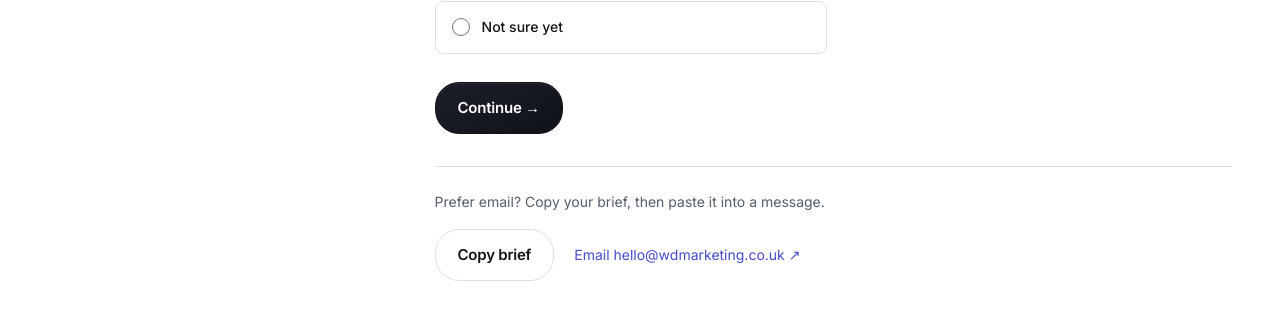
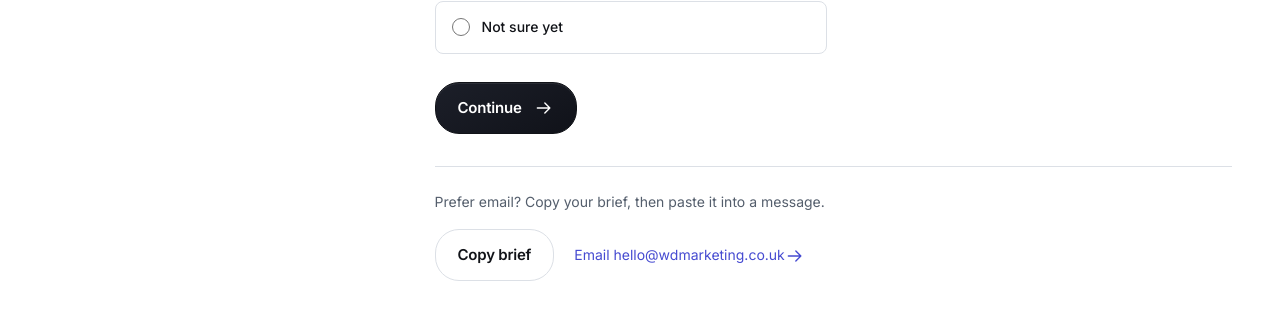
Before and after one commit to waeldaas192/wd-marketing, a Next.js app: page /contact in a window 1280 px wide. Shown: the part 1056-1373 px from the top of the page. Built offline with nearby package versions, Linux system fonts and the light colour scheme.

Commit message:
ui: animate form submission with SVG rocket

```diff
--- a/src/components/ui/ContactForm.tsx
+++ b/src/components/ui/ContactForm.tsx
@@ -3,6 +3,7 @@ import Link from "next/link";
 import { useEffect, useRef, useState, type FormEvent } from "react";
 import { contactBudgets, contactServices, emptyBrief, validateBrief, type Brief, type BriefErrors } from "@/lib/contact-validation";
 import { SecurityCheck } from "./SecurityCheck";
+import { ArrowIcon, SendRocketIcon } from "./Icons";
 import { site } from "@/data/site";
 const labels=["Your project","Your details","Your goal"];
 const fieldsByStep: (keyof Brief)[][]=[["service","budget"],["name","email","company","website"],["message"]];
@@ -36,17 +37,18 @@ export function ContactForm() {
   const plainBrief=`Service: ${brief.service}\nBudget: ${brief.budget}\nName: ${brief.name}\nEmail: ${brief.email}\nCompany: ${brief.company}\nWebsite: ${brief.website}\n\n${brief.message}`;
   const mailto=`mailto:${site.email}?subject=${encodeURIComponent("WD Marketing project brief")}`;
   const error=(key:keyof Brief)=>errors[key]?<span className="field-error" id={`error-${key}`}>{errors[key]}</span>:null;
-  return <form ref={formRef} className="project-form" onSubmit={submit} noValidate aria-busy={state==="loading"} data-project-wizard>
+  const sending=state==="loading";
+  return <form ref={formRef} className="project-form" onSubmit={submit} noValidate aria-busy={sending} data-project-wizard>
     <ol className="form-progress" aria-label="Project brief progress">{labels.map((label,index)=><li key={label} aria-current={index===step?"step":undefined}><span aria-hidden="true">0{index+1}</span>{label}</li>)}</ol>
     <h2 ref={titleRef} tabIndex={-1} className="form-step-title">{labels[step]}</h2>
     <div className="form-honeypot" aria-hidden="true"><label>Leave this field empty<input name="websiteCheck" tabIndex={-1} autoComplete="off"/></label></div>
-    <fieldset className="form-block" hidden={step!==0} disabled={state==="loading"||state==="success"}><legend>What do you need?</legend><div className="choice-grid">{contactServices.map(item=><label key={item}><input type="radio" name="service" value={item} required checked={brief.service===item} onChange={()=>update("service",item)} aria-invalid={!!errors.service} aria-describedby={errors.service?"error-service":undefined}/><b>{item}</b></label>)}</div>{error("service")}<p className="form-budget-label">Indicative budget</p><div className="choice-grid">{contactBudgets.map(item=><label key={item}><input type="radio" name="budget" value={item} required checked={brief.budget===item} onChange={()=>update("budget",item)} aria-invalid={!!errors.budget} aria-describedby={errors.budget?"error-budget":undefined}/><b>{item}</b></label>)}</div>{error("budget")}</fieldset>
-    <fieldset className="form-block" hidden={step!==1} disabled={state==="loading"||state==="success"}><legend>How can we reach you?</legend><div className="field-grid">{([{key:"name",label:"Full name",type:"text",auto:"name",max:150},{key:"email",label:"Email",type:"email",auto:"email",max:254},{key:"company",label:"Company (optional)",type:"text",auto:"organization",max:200},{key:"website",label:"Website (optional)",type:"url",auto:"url",max:2000}] as const).map(field=><div key={field.key}><label htmlFor={`project-${field.key}`}>{field.label}</label><input id={`project-${field.key}`} name={field.key} type={field.type} required={field.key==="name"||field.key==="email"} value={brief[field.key]} onChange={event=>update(field.key,event.target.value)} autoComplete={field.auto} maxLength={field.max} placeholder={field.key==="website"?"https://example.com":undefined} aria-invalid={!!errors[field.key]} aria-describedby={errors[field.key]?`error-${field.key}`:undefined}/>{error(field.key)}</div>)}</div></fieldset>
-    <fieldset className="form-block" hidden={step!==2} disabled={state==="loading"||state==="success"}><legend>What should this project change?</legend><div className="textarea-label"><label htmlFor="project-message">Your goal</label><textarea id="project-message" name="message" required value={brief.message} onChange={event=>update("message",event.target.value)} rows={6} maxLength={5000} aria-invalid={!!errors.message} aria-describedby={errors.message?"error-message":"message-hint"}/>{error("message")}</div><p id="message-hint" className="form-note">Tell us the business goal, what is blocking it and any timeline. Please do not include passwords or sensitive personal information.</p><dl className="brief-summary"><div><dt>Service</dt><dd>{brief.service}</dd></div><div><dt>Budget</dt><dd>{brief.budget}</dd></div><div><dt>Reply to</dt><dd>{brief.email}</dd></div></dl>{step===2&&state!=="success"&&<SecurityCheck onToken={setToken} revision={revision}/>}</fieldset>
-    {state!=="success"&&<div className="form-submit">{step>0&&<button type="button" className="button button-ghost" disabled={state==="loading"} onClick={()=>{interacted.current=true;setStep(value=>value-1);setState("idle");setFeedback("");}}>← Back</button>}<button type="submit" className="button button-primary" disabled={state==="loading"}>{state==="loading"?"Sending…":step<2?"Continue →":"Submit project brief ↗"}</button>{step===2&&<p>Read our <Link href="/privacy">privacy policy</Link> before submitting.</p>}</div>}
+    <fieldset className="form-block" hidden={step!==0} disabled={sending||state==="success"}><legend>What do you need?</legend><div className="choice-grid">{contactServices.map(item=><label key={item}><input type="radio" name="service" value={item} required checked={brief.service===item} onChange={()=>update("service",item)} aria-invalid={!!errors.service} aria-describedby={errors.service?"error-service":undefined}/><b>{item}</b></label>)}</div>{error("service")}<p className="form-budget-label">Indicative budget</p><div className="choice-grid">{contactBudgets.map(item=><label key={item}><input type="radio" name="budget" value={item} required checked={brief.budget===item} onChange={()=>update("budget",item)} aria-invalid={!!errors.budget} aria-describedby={errors.budget?"error-budget":undefined}/><b>{item}</b></label>)}</div>{error("budget")}</fieldset>
+    <fieldset className="form-block" hidden={step!==1} disabled={sending||state==="success"}><legend>How can we reach you?</legend><div className="field-grid">{([{key:"name",label:"Full name",type:"text",auto:"name",max:150},{key:"email",label:"Email",type:"email",auto:"email",max:254},{key:"company",label:"Company (optional)",type:"text",auto:"organization",max:200},{key:"website",label:"Website (optional)",type:"url",auto:"url",max:2000}] as const).map(field=><div key={field.key}><label htmlFor={`project-${field.key}`}>{field.label}</label><input id={`project-${field.key}`} name={field.key} type={field.type} required={field.key==="name"||field.key==="email"} value={brief[field.key]} onChange={event=>update(field.key,event.target.value)} autoComplete={field.auto} maxLength={field.max} placeholder={field.key==="website"?"https://example.com":undefined} aria-invalid={!!errors[field.key]} aria-describedby={errors[field.key]?`error-${field.key}`:undefined}/>{error(field.key)}</div>)}</div></fieldset>
+    <fieldset className="form-block" hidden={step!==2} disabled={sending||state==="success"}><legend>What should this project change?</legend><div className="textarea-label"><label htmlFor="project-message">Your goal</label><textarea id="project-message" name="message" required value={brief.message} onChange={event=>update("message",event.target.value)} rows={6} maxLength={5000} aria-invalid={!!errors.message} aria-describedby={errors.message?"error-message":"message-hint"}/>{error("message")}</div><p id="message-hint" className="form-note">Tell us the business goal, what is blocking it and any timeline. Please do not include passwords or sensitive personal information.</p><dl className="brief-summary"><div><dt>Service</dt><dd>{brief.service}</dd></div><div><dt>Budget</dt><dd>{brief.budget}</dd></div><div><dt>Reply to</dt><dd>{brief.email}</dd></div></dl>{step===2&&state!=="success"&&<SecurityCheck onToken={setToken} revision={revision}/>}</fieldset>
+    {state!=="success"&&<div className="form-submit">{step>0&&<button type="button" className="button button-ghost" disabled={sending} onClick={()=>{interacted.current=true;setStep(value=>value-1);setState("idle");setFeedback("");}}><ArrowIcon direction="left"/> Back</button>}<button type="submit" className={`button button-primary liquid-cta${step===2?" submit-motion":""}${sending?" is-sending":""}`} disabled={sending} data-sending={sending?"true":undefined}>{step<2?<><span>Continue</span><ArrowIcon/></>:<><span>{sending?"Sending":"Submit project brief"}</span><SendRocketIcon active={sending}/></>}</button>{step===2&&<p>Read our <Link href="/privacy">privacy policy</Link> before submitting.</p>}</div>}
     {feedback&&<div className="form-status" role={state==="error"?"alert":"status"}>{feedback}</div>}
     {state==="success"&&<button type="button" className="button button-ghost" onClick={()=>{setBrief({...emptyBrief});setErrors({});setFeedback("");setState("idle");setCopied(false);interacted.current=true;setStep(0);lastRequest.current={signature:"",id:""};}}>Start another brief</button>}
-    <div className="brief-alternative"><p>Prefer email? Copy your brief, then paste it into a message.</p><button type="button" className="button button-ghost" onClick={async()=>{try{await navigator.clipboard.writeText(plainBrief);setCopied(true);}catch{setFeedback("Copy is unavailable in this browser. Your entries remain in the form.");setState("error");}}}>{copied?"Brief copied":"Copy brief"}</button><a href={mailto}>Email {site.email} ↗</a></div>
+    <div className="brief-alternative"><p>Prefer email? Copy your brief, then paste it into a message.</p><button type="button" className="button button-ghost" onClick={async()=>{try{await navigator.clipboard.writeText(plainBrief);setCopied(true);}catch{setFeedback("Copy is unavailable in this browser. Your entries remain in the form.");setState("error");}}}>{copied?"Brief copied":"Copy brief"}</button><a className="brief-email-link" href={mailto}>Email {site.email}<ArrowIcon/></a></div>
     <noscript>Please email {site.email}. The guided form needs JavaScript.</noscript>
   </form>;
 }
```
